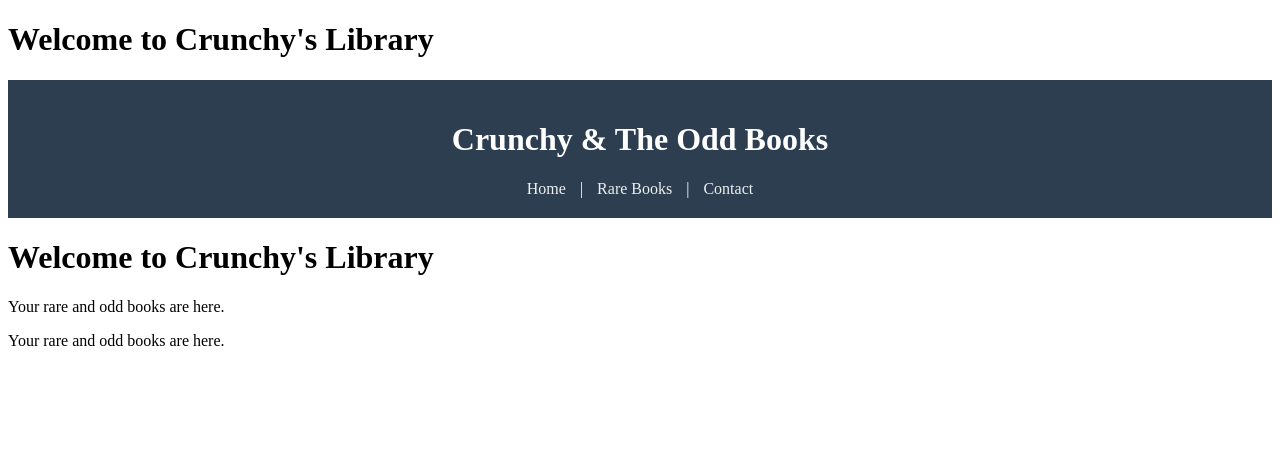
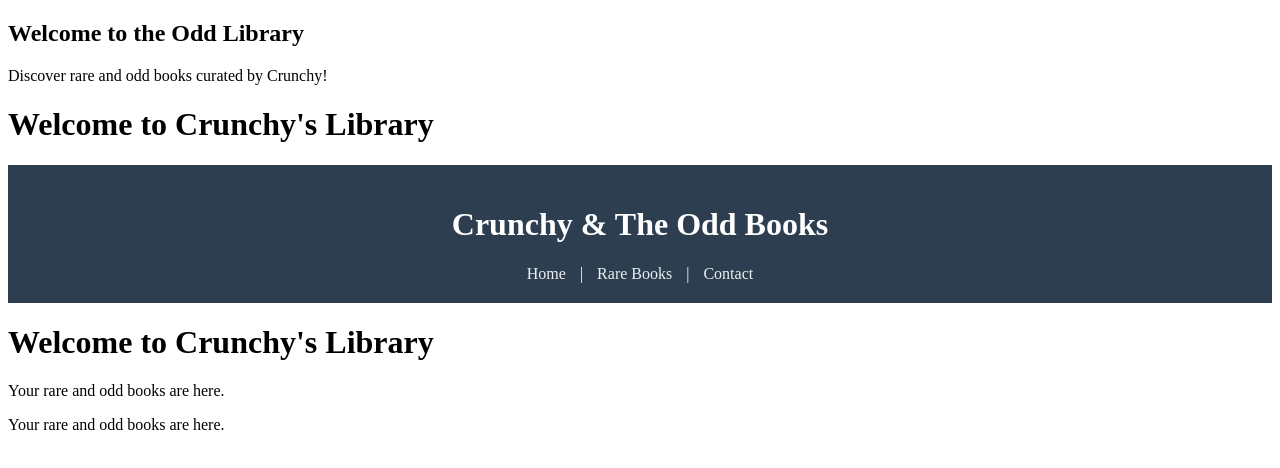
Before and after one commit to Aida-kim/crunchy-librarian, a plain HTML site: page index.html in a window 1280 px wide. Drawn offline with Linux system fonts and the light colour scheme.

Commit message:
Add intro section to homepage

```diff
--- a/index.html
+++ b/index.html
@@ -21,6 +21,10 @@
         }
     </style>
 </head>
+<section class="intro">
+    <h2>Welcome to the Odd Library</h2>
+    <p>Discover rare and odd books curated by Crunchy!</p>
+</section>
 
 <body>
     <h1>Welcome to Crunchy's Library</h1>
```
